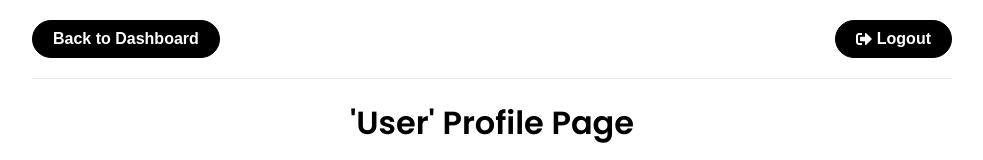
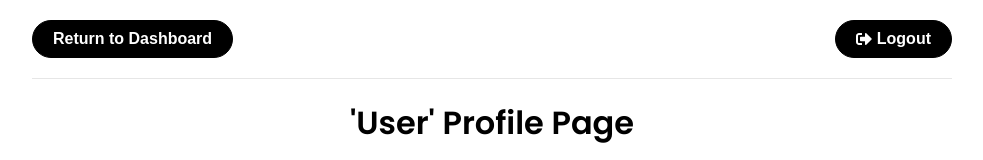
Before and after one commit to dcarlon00/SWE-Project, a React (Create React App) app in the folder frontend/: page /Profile in a window 1280 px wide. Shown: the top 160 px of the page, without its empty margins (148-1131 px from the left). Built offline with nearby package versions, Linux system fonts and the light colour scheme.

Commit message:
last update of branch

```diff
--- a/frontend/src/pages/Dashboard.jsx
+++ b/frontend/src/pages/Dashboard.jsx
@@ -24,7 +24,7 @@ function Dashboard() {
 
       <header className='header'>
         <div class="btn-group">
-            <button> <Link to='/Profile'> Your Profile </Link> </button>
+        <Link to='/Profile'> <button>  Your Profile </button> </Link>
         </div>
         <ul>
             <li>
@@ -46,9 +46,9 @@ function Dashboard() {
     </div>
     <header className='container'>
         <div class="btn-group" style={{width:`100%`}}>
-            <a href="/FuelForm">
+            <Link to ="/FuelForm">
                 <button style={{width:`33.3%`}}>Create Fuel Quote</button>
-            </a>
+            </Link>
             <button style={{width:`33.3%`}}>View Fuel Quote History</button>
             <button style={{width:`33.3%`}}>Function 3</button>
         </div>
--- a/frontend/src/pages/FuelForm.jsx
+++ b/frontend/src/pages/FuelForm.jsx
@@ -131,8 +131,8 @@ function FuelForm() {
                     Submit
                 </button>
             </div>
-
         </form>
+        <br></br>
     </section>
     </>
 }
--- a/frontend/src/pages/Profile.jsx
+++ b/frontend/src/pages/Profile.jsx
@@ -23,7 +23,7 @@ function Profile() {
 
     <header className='header'>
         <div class="btn-group">
-             <Link to='/'> <button><a>Back to Dashboard</a> </button></Link>
+             <Link to='/'> <button><a>Return to Dashboard</a> </button></Link>
         </div>
         <ul>
             <li>
@@ -54,7 +54,7 @@ function Profile() {
                 <label> Zipcode: <input type="text" name="zipcode" placeholder='77000' minlength='5' maxlength='9' size='9' readOnly/> </label>
                 <br></br>
             </form>
-            <button> <Link to='/ProfileFinish'> <a>Modify Profile</a> </Link> </button>
+            <Link to='/ProfileFinish'> <button> <a>Modify Profile</a> </button></Link>
         </div>
     </header>
 
```
